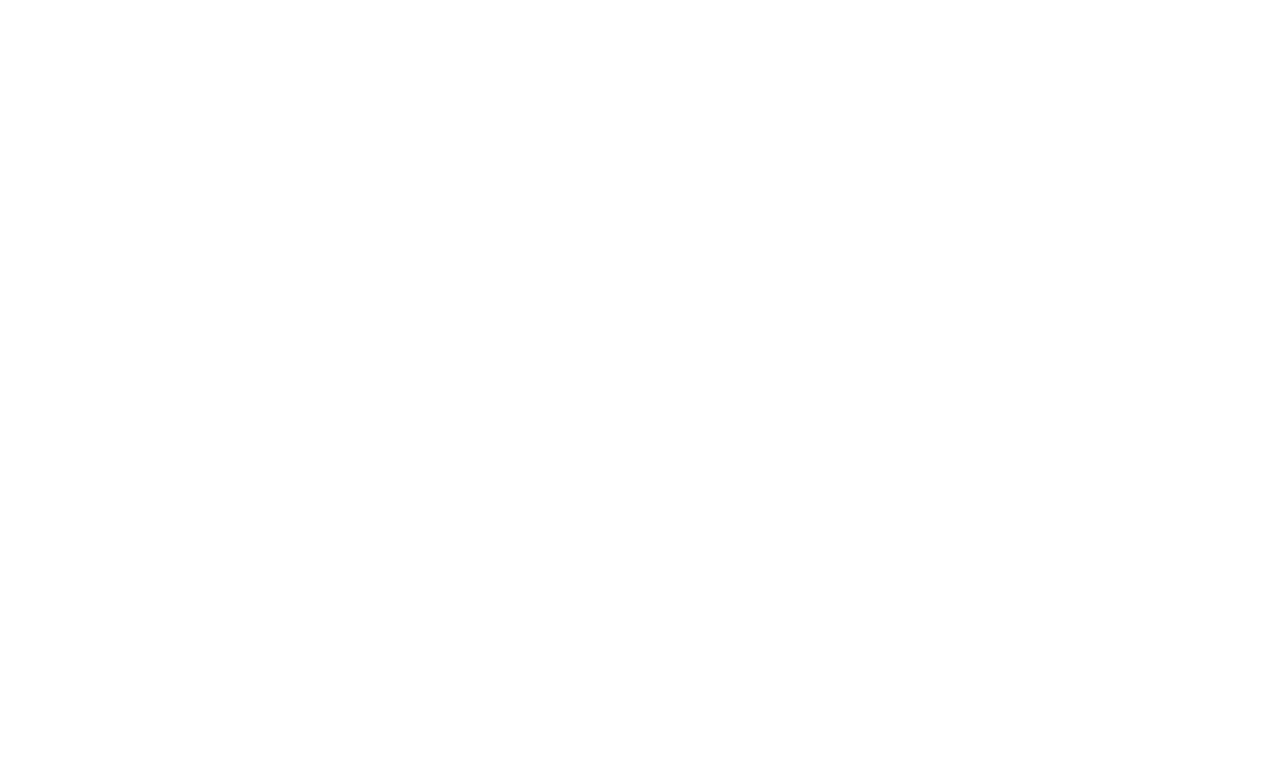
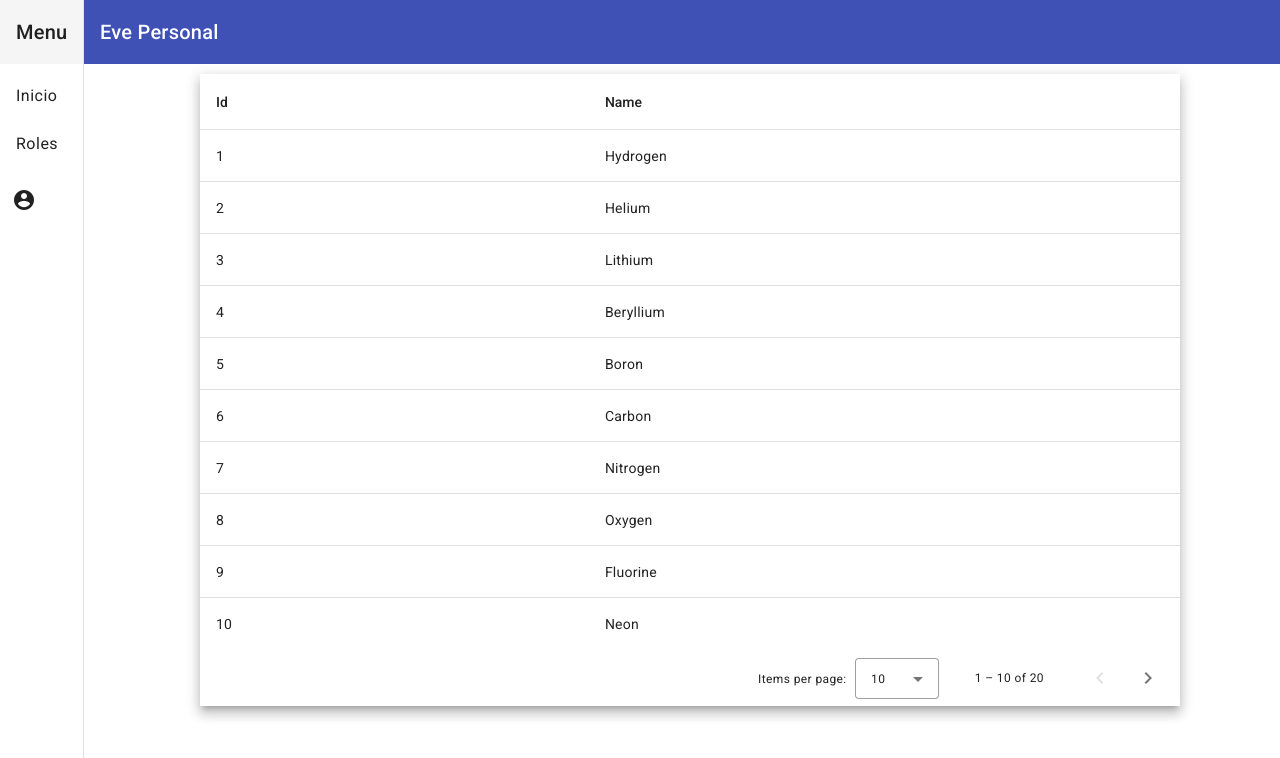
Before and after one commit to Hramosm1/PG2Front, an Angular app: page /rol in a window 1280 px wide. Before the commit this address led to /. Shown: the top 758 px of the page. Built offline with nearby package versions, Linux system fonts and the light colour scheme.

Commit message:
css funcionando

```diff
--- a/src/app/app-routing.module.ts
+++ b/src/app/app-routing.module.ts
@@ -4,6 +4,7 @@
 import { NavigationComponent } from './navigation/navigation.component';
 import { RegistrarUsuariosComponent } from './registrar-usuarios/registrar-usuarios.component';
 import { LoginComponent } from './login/login.component';
+import { RolComponent } from './rol/rol.component'
 
 
 const routes: Routes = [
@@ -11,7 +12,8 @@
   { path: 'login', component: LoginComponent },
   { path: 'dashboard', component: DashboardComponent },
   { path: 'navigation', component: NavigationComponent },
-  { path: 'registrar-usuarios', component: RegistrarUsuariosComponent }
+  { path: 'registrar-usuarios', component: RegistrarUsuariosComponent },
+  { path: 'rol', component: RolComponent}
 ];
 
 @NgModule({
--- a/src/app/dashboard/dashboard.component.css
+++ b/src/app/dashboard/dashboard.component.css
@@ -1,5 +1,5 @@
 .grid-container {
-  margin: 20px;
+  margin: 10px 100px 20px 200px; /* Margen superior derecha inferior izquierda */
 }
 
 .dashboard-card {
--- a/src/app/dashboard/dashboard.component.html
+++ b/src/app/dashboard/dashboard.component.html
@@ -1,3 +1,4 @@
+<app-navigation></app-navigation>
 <div class="grid-container">
   <h1 class="mat-h1">Dashboard</h1>
   <mat-grid-list cols="2" rowHeight="350px">
--- a/src/app/navigation/navigation.component.html
+++ b/src/app/navigation/navigation.component.html
@@ -5,10 +5,18 @@
       [opened]="(isHandset$ | async) === false">
     <mat-toolbar>Menu</mat-toolbar>
     <mat-nav-list>
-      <a mat-list-item href="#">Link 1</a>
-      <a mat-list-item href="#">Link 2</a>
-      <a mat-list-item href="#">Link 3</a>
+      <a mat-list-item href="dashboard">Inicio</a>
+      <a mat-list-item href="rol">Roles</a>
     </mat-nav-list>
+    <button
+        mat-icon-button
+        [matMenuTriggerFor]="menu"
+        aria-label="Toggle user menu">
+        <mat-icon>account_circle</mat-icon>
+      </button>
+      <mat-menu #menu="matMenu">
+        <button mat-menu-item (click)="logout()">Cerrar Sesión</button>
+      </mat-menu>
   </mat-sidenav>
   <mat-sidenav-content>
     <mat-toolbar color="primary">
@@ -20,19 +28,9 @@
         *ngIf="isHandset$ | async">
         <mat-icon aria-label="Side nav toggle icon">menu</mat-icon>
       </button>
-      <span>PG2Front</span>
+      <span>Eve Personal</span>
       <span class="flex-spacer"></span> <!-- Agrega un espacio flexible para alinear a la derecha -->
-      <button
-        mat-icon-button
-        [matMenuTriggerFor]="menu"
-        aria-label="Toggle user menu">
-        <mat-icon>account_circle</mat-icon>
-      </button>
-      <mat-menu #menu="matMenu">
-        <button mat-menu-item (click)="logout()">Cerrar Sesión</button>
-      </mat-menu>
     </mat-toolbar>
     <!-- Add Content Here -->
-    <app-dashboard></app-dashboard>
   </mat-sidenav-content>
 </mat-sidenav-container>
--- /dev/null
+++ b/src/app/rol/rol-datasource.ts
@@ -0,0 +1,111 @@
+import { DataSource } from '@angular/cdk/collections';
+import { MatPaginator } from '@angular/material/paginator';
+import { MatSort } from '@angular/material/sort';
+import { map } from 'rxjs/operators';
+import { Observable, of as observableOf, merge } from 'rxjs';
+
+// TODO: Replace this with your own data model type
+export interface RolItem {
+  name: string;
+  id: number;
+}
+
+// TODO: replace this with real data from your application
+const EXAMPLE_DATA: RolItem[] = [
+  {id: 1, name: 'Hydrogen'},
+  {id: 2, name: 'Helium'},
+  {id: 3, name: 'Lithium'},
+  {id: 4, name: 'Beryllium'},
+  {id: 5, name: 'Boron'},
+  {id: 6, name: 'Carbon'},
+  {id: 7, name: 'Nitrogen'},
+  {id: 8, name: 'Oxygen'},
+  {id: 9, name: 'Fluorine'},
+  {id: 10, name: 'Neon'},
+  {id: 11, name: 'Sodium'},
+  {id: 12, name: 'Magnesium'},
+  {id: 13, name: 'Aluminum'},
+  {id: 14, name: 'Silicon'},
+  {id: 15, name: 'Phosphorus'},
+  {id: 16, name: 'Sulfur'},
+  {id: 17, name: 'Chlorine'},
+  {id: 18, name: 'Argon'},
+  {id: 19, name: 'Potassium'},
+  {id: 20, name: 'Calcium'},
+];
+
+/**
+ * Data source for the Rol view. This class should
+ * encapsulate all logic for fetching and manipulating the displayed data
+ * (including sorting, pagination, and filtering).
+ */
+export class RolDataSource extends DataSource<RolItem> {
+  data: RolItem[] = EXAMPLE_DATA;
+  paginator: MatPaginator | undefined;
+  sort: MatSort | undefined;
+
+  constructor() {
+    super();
+  }
+
+  /**
+   * Connect this data source to the table. The table will only update when
+   * the returned stream emits new items.
+   * @returns A stream of the items to be rendered.
+   */
+  connect(): Observable<RolItem[]> {
+    if (this.paginator && this.sort) {
+      // Combine everything that affects the rendered data into one update
+      // stream for the data-table to consume.
+      return merge(observableOf(this.data), this.paginator.page, this.sort.sortChange)
+        .pipe(map(() => {
+          return this.getPagedData(this.getSortedData([...this.data ]));
+        }));
+    } else {
+      throw Error('Please set the paginator and sort on the data source before connecting.');
+    }
+  }
+
+  /**
+   *  Called when the table is being destroyed. Use this function, to clean up
+   * any open connections or free any held resources that were set up during connect.
+   */
+  disconnect(): void {}
+
+  /**
+   * Paginate the data (client-side). If you're using server-side pagination,
+   * this would be replaced by requesting the appropriate data from the server.
+   */
+  private getPagedData(data: RolItem[]): RolItem[] {
+    if (this.paginator) {
+      const startIndex = this.paginator.pageIndex * this.paginator.pageSize;
+      return data.splice(startIndex, this.paginator.pageSize);
+    } else {
+      return data;
+    }
+  }
+
+  /**
+   * Sort the data (client-side). If you're using server-side sorting,
+   * this would be replaced by requesting the appropriate data from the server.
+   */
+  private getSortedData(data: RolItem[]): RolItem[] {
+    if (!this.sort || !this.sort.active || this.sort.direction === '') {
+      return data;
+    }
+
+    return data.sort((a, b) => {
+      const isAsc = this.sort?.direction === 'asc';
+      switch (this.sort?.active) {
+        case 'name': return compare(a.name, b.name, isAsc);
+        case 'id': return compare(+a.id, +b.id, isAsc);
+        default: return 0;
+      }
+    });
+  }
+}
+
+/** Simple sort comparator for example ID/Name columns (for client-side sorting). */
+function compare(a: string | number, b: string | number, isAsc: boolean): number {
+  return (a < b ? -1 : 1) * (isAsc ? 1 : -1);
+}
--- /dev/null
+++ b/src/app/rol/rol.component.css
@@ -0,0 +1,7 @@
+.content-container {
+  margin: 10px 100px 20px 200px; /* Margen superior derecha inferior izquierda */
+}
+
+.full-width-table {
+  width: 100%;
+}
--- /dev/null
+++ b/src/app/rol/rol.component.html
@@ -0,0 +1,27 @@
+<app-navigation></app-navigation>
+<div class="mat-elevation-z8 content-container">
+  <table mat-table class="full-width-table" matSort aria-label="Elements">
+    <!-- Id Column -->
+    <ng-container matColumnDef="id">
+      <th mat-header-cell *matHeaderCellDef mat-sort-header>Id</th>
+      <td mat-cell *matCellDef="let row">{{row.id}}</td>
+    </ng-container>
+
+    <!-- Name Column -->
+    <ng-container matColumnDef="name">
+      <th mat-header-cell *matHeaderCellDef mat-sort-header>Name</th>
+      <td mat-cell *matCellDef="let row">{{row.name}}</td>
+    </ng-container>
+
+    <tr mat-header-row *matHeaderRowDef="displayedColumns"></tr>
+    <tr mat-row *matRowDef="let row; columns: displayedColumns;"></tr>
+  </table>
+
+  <mat-paginator #paginator
+      [length]="dataSource.data.length"
+      [pageIndex]="0"
+      [pageSize]="10"
+      [pageSizeOptions]="[5, 10, 20]"
+      aria-label="Select page">
+  </mat-paginator>
+</div>
--- /dev/null
+++ b/src/app/rol/rol.component.ts
@@ -0,0 +1,26 @@
+import { AfterViewInit, Component, ViewChild } from '@angular/core';
+import { MatTable } from '@angular/material/table';
+import { MatPaginator } from '@angular/material/paginator';
+import { MatSort } from '@angular/material/sort';
+import { RolDataSource, RolItem } from './rol-datasource';
+
+@Component({
+  selector: 'app-rol',
+  templateUrl: './rol.component.html',
+  styleUrls: ['./rol.component.css']
+})
+export class RolComponent implements AfterViewInit {
+  @ViewChild(MatPaginator) paginator!: MatPaginator;
+  @ViewChild(MatSort) sort!: MatSort;
+  @ViewChild(MatTable) table!: MatTable<RolItem>;
+  dataSource = new RolDataSource();
+
+  /** Columns displayed in the table. Columns IDs can be added, removed, or reordered. */
+  displayedColumns = ['id', 'name'];
+
+  ngAfterViewInit(): void {
+    this.dataSource.sort = this.sort;
+    this.dataSource.paginator = this.paginator;
+    this.table.dataSource = this.dataSource;
+  }
+}
```
Also changed, not shown: src/app/app.module.ts (+9 -1 lines), 1 other file (tests, documents, lock files or other folders).
